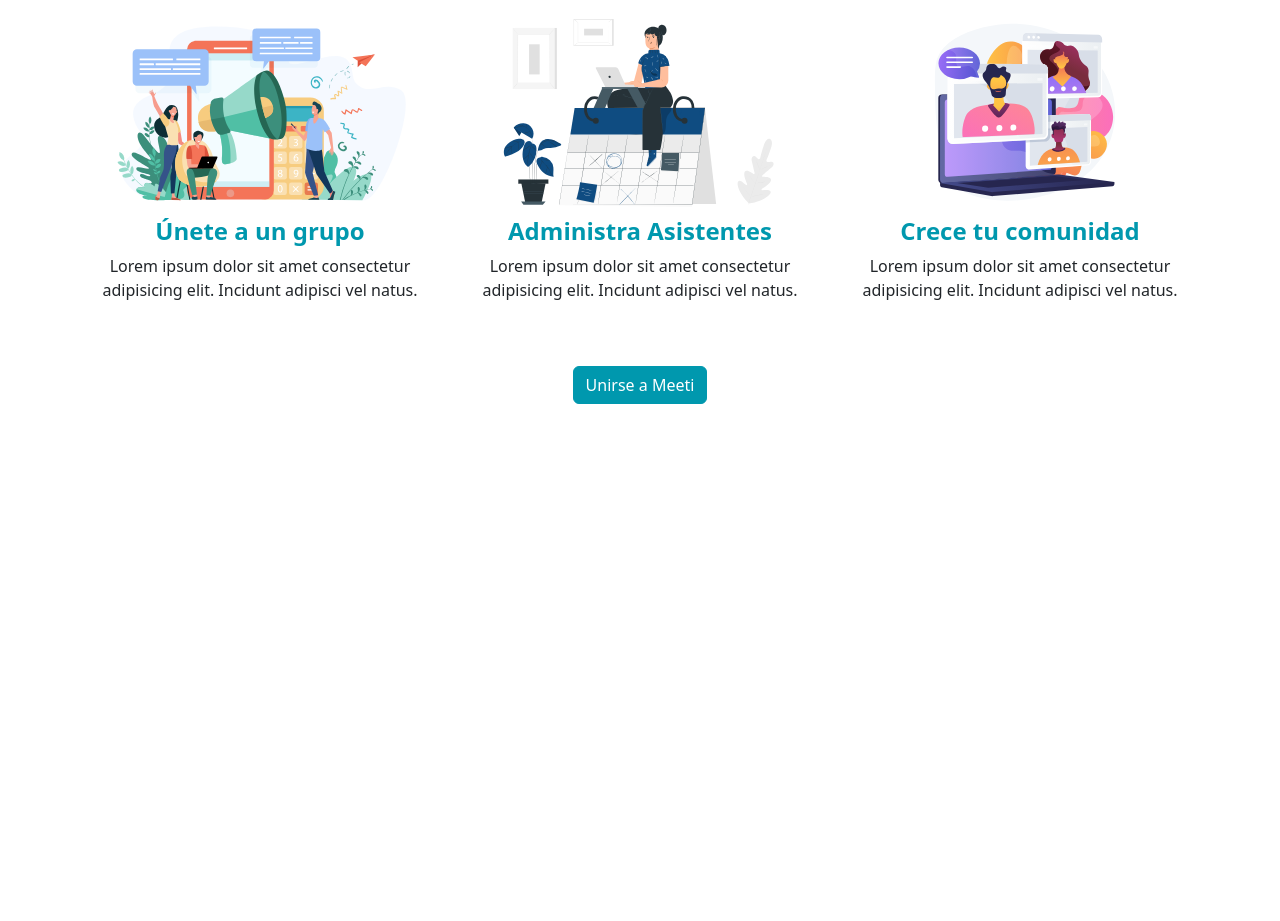
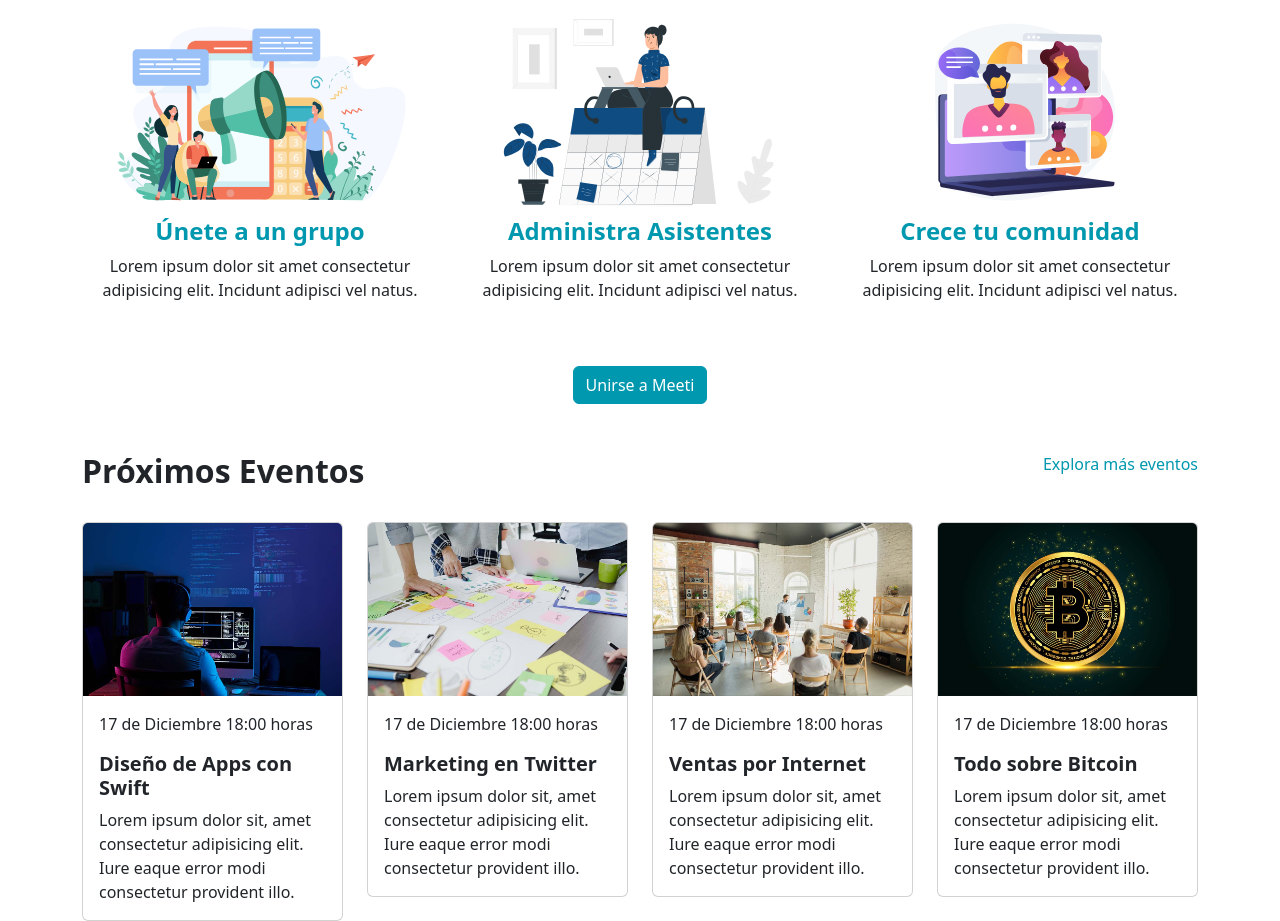
Before and after one commit to kevinacuna0194/Meeti, a website: page index.html in a window 1280 px wide. Shown: the part 979-1900 px from the top of the page. Before the commit the page ends 1431 px from the top, so only its background shows below. Drawn offline with Linux system fonts and the light colour scheme.

Commit message:
Listado de Meetis

```diff
--- a/index.html
+++ b/index.html
@@ -43,17 +43,20 @@
             <div class="col-md-4">
                 <img class="img-fluid" src="img/icono_1.svg" alt="Imagen Ícono">
                 <h3 class="text-secondary text-center fs-4">Únete a un grupo</h3>
-                <p class="text-center">Lorem ipsum dolor sit amet consectetur adipisicing elit. Incidunt adipisci vel natus.</p>
+                <p class="text-center">Lorem ipsum dolor sit amet consectetur adipisicing elit. Incidunt adipisci vel
+                    natus.</p>
             </div>
             <div class="col-md-4">
                 <img class="img-fluid" src="img/icono_2.svg" alt="Imagen Ícono">
                 <h3 class="text-secondary text-center fs-4">Administra Asistentes</h3>
-                <p class="text-center">Lorem ipsum dolor sit amet consectetur adipisicing elit. Incidunt adipisci vel natus.</p>
+                <p class="text-center">Lorem ipsum dolor sit amet consectetur adipisicing elit. Incidunt adipisci vel
+                    natus.</p>
             </div>
             <div class="col-md-4">
                 <img class="img-fluid" src="img/icono_3.svg" alt="Imagen Ícono">
                 <h3 class="text-secondary text-center fs-4">Crece tu comunidad</h3>
-                <p class="text-center">Lorem ipsum dolor sit amet consectetur adipisicing elit. Incidunt adipisci vel natus.</p>
+                <p class="text-center">Lorem ipsum dolor sit amet consectetur adipisicing elit. Incidunt adipisci vel
+                    natus.</p>
             </div>
         </div>
 
@@ -61,6 +64,59 @@
             <a class="btn btn-secondary text-white" href="#">Unirse a Meeti</a>
         </div>
     </section>
+
+    <main class="container-xl eventos mt-5">
+        <div class="d-flex justify-content-between">
+            <h2>Próximos Eventos</h2>
+            <a href="#" class="text-secondary text-decoration-none d-none d-sm-block">Explora más eventos</a>
+        </div>
+
+        <div class="row mt-4">
+            <div class="col-md-6 col-lg-3">
+                <div class="card">
+                    <img class="card-img-top" src="img/evento_1.jpg" alt="Imagen evento">
+                    <div class="card-body">
+                        <p class="card-text fecha font-bold">17 de Diciembre 18:00 horas</p>
+                        <h3 class="card-title fs-5">Diseño de Apps con Swift</h3>
+                        <p class="card-text descripcion">Lorem ipsum dolor sit, amet consectetur adipisicing elit. Iure eaque error modi consectetur provident illo.</p>
+                    </div>
+                </div>
+            </div> <!-- col-md-6 col-lg-3 -->
+
+            <div class="col-md-6 col-lg-3">
+                <div class="card">
+                    <img class="card-img-top" src="img/evento_2.jpg" alt="Imagen evento">
+                    <div class="card-body">
+                        <p class="card-text fecha font-bold">17 de Diciembre 18:00 horas</p>
+                        <h3 class="card-title fs-5">Marketing en Twitter</h3>
+                        <p class="card-text descripcion">Lorem ipsum dolor sit, amet consectetur adipisicing elit. Iure eaque error modi consectetur provident illo.</p>
+                    </div>
+                </div>
+            </div> <!-- col-md-6 col-lg-3 -->
+
+            <div class="col-md-6 col-lg-3">
+                <div class="card">
+                    <img class="card-img-top" src="img/evento_3.jpg" alt="Imagen evento">
+                    <div class="card-body">
+                        <p class="card-text fecha font-bold">17 de Diciembre 18:00 horas</p>
+                        <h3 class="card-title fs-5">Ventas por Internet</h3>
+                        <p class="card-text descripcion">Lorem ipsum dolor sit, amet consectetur adipisicing elit. Iure eaque error modi consectetur provident illo.</p>
+                    </div>
+                </div>
+            </div> <!-- col-md-6 col-lg-3 -->
+
+            <div class="col-md-6 col-lg-3">
+                <div class="card">
+                    <img class="card-img-top" src="img/evento_4.jpg" alt="Imagen evento">
+                    <div class="card-body">
+                        <p class="card-text fecha font-bold">17 de Diciembre 18:00 horas</p>
+                        <h3 class="card-title fs-5">Todo sobre Bitcoin</h3>
+                        <p class="card-text descripcion">Lorem ipsum dolor sit, amet consectetur adipisicing elit. Iure eaque error modi consectetur provident illo.</p>
+                    </div>
+                </div>
+            </div> <!-- col-md-6 col-lg-3 -->
+        </div>
+    </main>
 </body>
 
 </html>
```
